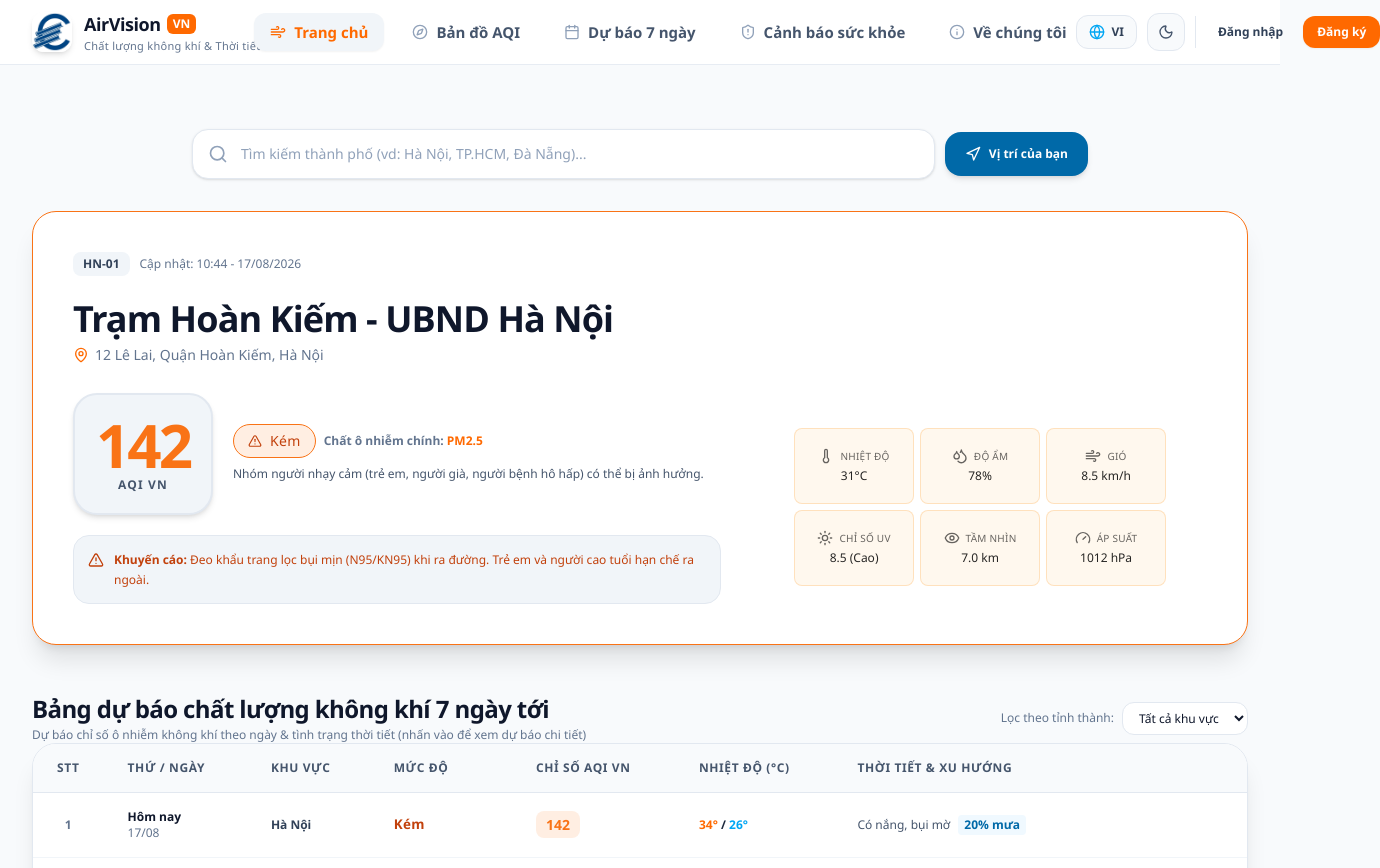
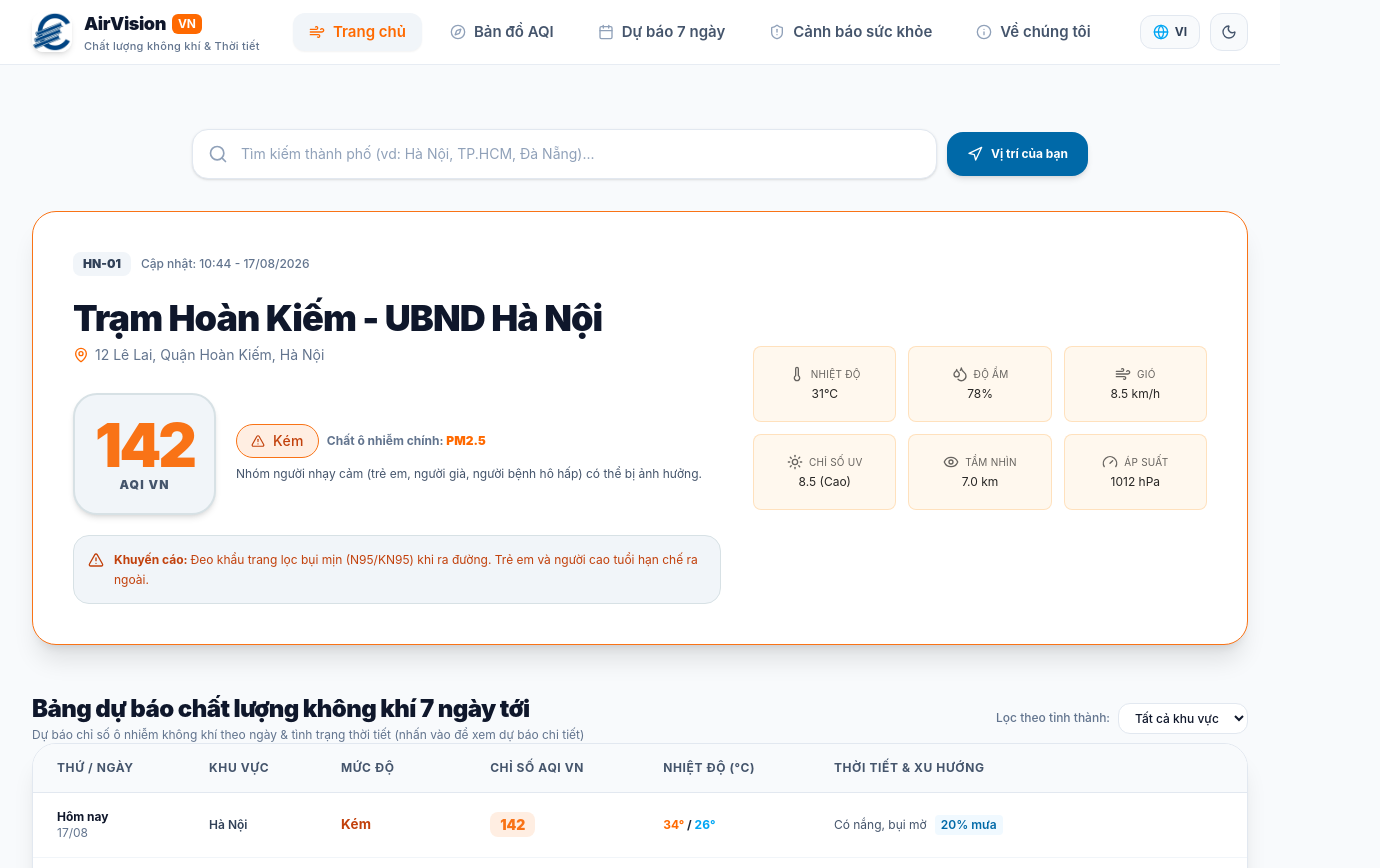
Before and after one commit to Duchuy-05/NCKH_Du-bao-chat-luong-khong-khi-AQI, a React (Vite) app in the folder frontend/: page / in a window 1280 px wide. Shown: the top 868 px of the page, 1380 px wide, since content can reach past the window. Built offline with nearby package versions, Linux system fonts and the light colour scheme.

Commit message:
feat: update Header component for improved accessibility and remove unused imports; enhance Home component with better navigation and user feedback

```diff
--- a/frontend/src/components/Header.tsx
+++ b/frontend/src/components/Header.tsx
@@ -3,7 +3,7 @@ import { useLocation, useNavigate } from 'react-router-dom';
 import { useTheme } from '../context/ThemeContext';
 import logoImg from '../assets/epu_logo.png';
 import { useLanguage } from '../context/LanguageContext';
-import { Sun, Moon, Globe, Menu, X, Wind, ShieldAlert, User, LogIn, Compass, Calendar, Info, MapPin } from 'lucide-react';
+import { Sun, Moon, Globe, Menu, X, Wind, ShieldAlert, Compass, Calendar, Info } from 'lucide-react';
 
 interface HeaderProps {
   onOpenAuth: (mode: 'login' | 'register') => void;
@@ -116,39 +116,6 @@ export const Header: React.FC<HeaderProps> = ({
             )}
           </button>
 
-          {/* User / Auth Buttons */}
-          {currentUser ? (
-            <div className="flex items-center gap-2.5 pl-2.5 border-l border-slate-200 dark:border-slate-700 shrink-0">
-              <div className="w-8 h-8 rounded-full bg-orange-500 text-white font-bold flex items-center justify-center text-xs shrink-0 shadow-xs">
-                {currentUser.name.charAt(0).toUpperCase()}
-              </div>
-              <span className="text-xs font-semibold text-slate-700 dark:text-slate-200 max-w-[100px] truncate whitespace-nowrap">
-                {currentUser.name}
-              </span>
-              <button
-                onClick={onLogout}
-                className="text-xs text-slate-400 hover:text-red-500 transition-colors ml-1 whitespace-nowrap shrink-0 cursor-pointer font-semibold"
-                title="Đăng xuất"
-              >
-                {t('nav.logout')}
-              </button>
-            </div>
-          ) : (
-            <div className="flex items-center gap-2 pl-2.5 border-l border-slate-200 dark:border-slate-700 shrink-0">
-              <button
-                onClick={() => onOpenAuth('login')}
-                className="text-xs font-bold px-3 py-2 rounded-xl text-slate-700 dark:text-slate-200 hover:bg-slate-100 dark:hover:bg-slate-800 transition-colors whitespace-nowrap shrink-0 flex items-center justify-center cursor-pointer"
-              >
-                <span className="whitespace-nowrap">{t('nav.login')}</span>
-              </button>
-              <button
-                onClick={() => onOpenAuth('register')}
-                className="text-xs font-bold px-3.5 py-2 rounded-xl bg-orange-500 hover:bg-orange-600 text-white shadow-xs hover:shadow transition-all whitespace-nowrap shrink-0 flex items-center justify-center cursor-pointer"
-              >
-                <span className="whitespace-nowrap">{t('nav.register')}</span>
-              </button>
-            </div>
-          )}
         </div>
 
         {/* Mobile Hamburger Button */}
@@ -199,45 +166,6 @@ export const Header: React.FC<HeaderProps> = ({
             })}
           </nav>
 
-          <div className="pt-4 border-t border-slate-100 dark:border-slate-800 flex flex-col gap-2">
-            {currentUser ? (
-              <div className="flex items-center justify-between px-2 py-2">
-                <span className="text-sm font-medium text-slate-700 dark:text-slate-200">
-                  {currentUser.name}
-                </span>
-                <button
-                  onClick={() => {
-                    onLogout?.();
-                    setIsMobileMenuOpen(false);
-                  }}
-                  className="text-xs text-red-500 font-semibold cursor-pointer"
-                >
-                  {t('nav.logout')}
-                </button>
-              </div>
-            ) : (
-              <div className="grid grid-cols-2 gap-2">
-                <button
-                  onClick={() => {
-                    setIsMobileMenuOpen(false);
-                    onOpenAuth('login');
-                  }}
-                  className="w-full py-2.5 rounded-xl border border-slate-200 dark:border-slate-700 text-xs font-semibold text-slate-700 dark:text-slate-200 cursor-pointer hover:bg-slate-50 dark:hover:bg-slate-800"
-                >
-                  {t('nav.login')}
-                </button>
-                <button
-                  onClick={() => {
-                    setIsMobileMenuOpen(false);
-                    onOpenAuth('register');
-                  }}
-                  className="w-full py-2.5 rounded-xl bg-orange-500 text-xs font-semibold text-white cursor-pointer hover:bg-orange-600"
-                >
-                  {t('nav.register')}
-                </button>
-              </div>
-            )}
-          </div>
         </div>
       )}
     </header>
--- a/frontend/src/context/LanguageContext.tsx
+++ b/frontend/src/context/LanguageContext.tsx
@@ -18,9 +18,6 @@ const translations: Record<Language, Record<string, string>> = {
     'nav.forecast': 'Dự báo 7 ngày',
     'nav.alerts': 'Cảnh báo sức khỏe',
     'nav.about': 'Về chúng tôi',
-    'nav.login': 'Đăng nhập',
-    'nav.register': 'Đăng ký',
-    'nav.logout': 'Đăng xuất',
 
     // Hero
     'hero.title': 'Dự báo Chất lượng Không khí & Thời tiết Việt Nam',
@@ -120,9 +117,6 @@ const translations: Record<Language, Record<string, string>> = {
     'nav.forecast': '7-Day Forecast',
     'nav.alerts': 'Health Alerts',
     'nav.about': 'About Us',
-    'nav.login': 'Sign In',
-    'nav.register': 'Sign Up',
-    'nav.logout': 'Sign Out',
 
     // Hero
     'hero.title': 'Vietnam Air Quality & Weather Forecast',
--- a/frontend/src/index.css
+++ b/frontend/src/index.css
@@ -1,10 +1,9 @@
-@import url('https://fonts.googleapis.com/css2?family=Fira+Code:wght@400;500;600;700&family=Fira+Sans:wght@300;400;500;600;700&display=swap');
 @custom-variant dark (&:where(.dark, .dark *));
 @import "tailwindcss";
 @custom-variant dark (&:where(.dark, .dark *));
 @import "./styles/theme.css";
 
 @theme {
-  --font-sans: 'Fira Sans', sans-serif;
-  --font-mono: 'Fira Code', monospace;
+  --font-sans: -apple-system, BlinkMacSystemFont, "SF Pro Text", "Segoe UI", sans-serif;
+  --font-mono: ui-monospace, SFMono-Regular, Menlo, Monaco, Consolas, "Liberation Mono", monospace;
 }
--- a/frontend/src/pages/Home.tsx
+++ b/frontend/src/pages/Home.tsx
@@ -179,7 +179,7 @@ export const Home: React.FC<HomeProps> = ({
   return (
     <div className="w-full space-y-12 pb-16">
       {/* 1. HERO SECTION */}
-      <section className="relative pt-6 sm:pt-10">
+      <section aria-labelledby="current-air-quality-title" className="relative pt-6 sm:pt-10">
         <FadeIn direction="up">
           {/* Search and Location Bar */}
           <div className="max-w-4xl mx-auto mb-8">
@@ -270,7 +270,7 @@ export const Home: React.FC<HomeProps> = ({
                 </div>
 
                 <div>
-                  <h1 className="text-2xl sm:text-3xl lg:text-4xl font-black tracking-tight text-slate-900 dark:text-white leading-tight">
+                  <h1 id="current-air-quality-title" className="text-2xl sm:text-3xl lg:text-4xl font-black tracking-tight text-slate-900 dark:text-white leading-tight">
                     {currentStation.name}
                   </h1>
                   <p className="text-xs sm:text-sm text-slate-500 dark:text-slate-400 mt-1 flex items-center gap-1.5">
@@ -281,9 +281,11 @@ export const Home: React.FC<HomeProps> = ({
 
                 {/* AQI Big Display & Status Banner */}
                 <div className="flex flex-wrap items-center gap-5 pt-2">
-                  <div
+                  <button
+                    type="button"
                     onClick={() => onSelectStation(currentStation)}
-                    className="flex items-center justify-center rounded-3xl p-5 shadow-md min-w-[140px] cursor-pointer hover:scale-105 transition-transform"
+                    aria-label={`${lang === 'vi' ? 'Xem chi tiết trạm' : 'View station details'}: ${currentStation.name}`}
+                    className="flex items-center justify-center rounded-3xl p-5 shadow-md min-w-[140px] cursor-pointer hover:scale-105 transition-transform focus-visible:outline-none focus-visible:ring-2 focus-visible:ring-orange-500"
                     style={{
                       backgroundColor: 'var(--bg-card-header)',
                       border: '2px solid var(--border-color)',
@@ -292,6 +294,7 @@ export const Home: React.FC<HomeProps> = ({
                   >
                     <div className="text-center">
                       <span
+                        aria-label={`AQI ${Math.round(currentStation.aqi)}`}
                         className="text-5xl sm:text-6xl font-black tracking-tighter"
                         style={{ color: category.color }}
                       >
@@ -301,7 +304,7 @@ export const Home: React.FC<HomeProps> = ({
                         AQI VN
                       </span>
                     </div>
-                  </div>
+                  </button>
 
                   <div className="space-y-1.5 flex-1 min-w-[200px]">
                     <div className="flex items-center gap-2">
@@ -317,9 +320,11 @@ export const Home: React.FC<HomeProps> = ({
                 </div>
 
                 {/* Health Warning Bar */}
-                <div
+                <button
+                  type="button"
                   onClick={onNavigateToAlerts}
-                  className="p-3.5 rounded-2xl border text-xs leading-relaxed flex items-start gap-2.5 cursor-pointer hover:opacity-90 transition-opacity"
+                  aria-label={lang === 'vi' ? 'Xem khuyến cáo sức khỏe' : 'View health advice'}
+                  className="w-full text-left p-3.5 rounded-2xl border text-xs leading-relaxed flex items-start gap-2.5 cursor-pointer hover:opacity-90 transition-opacity focus-visible:outline-none focus-visible:ring-2 focus-visible:ring-orange-500"
                   style={{
                     backgroundColor: 'var(--bg-card-header)',
                     borderColor: 'var(--border-color)',
@@ -332,12 +337,12 @@ export const Home: React.FC<HomeProps> = ({
                     <strong className="font-bold">{lang === 'vi' ? 'Khuyến cáo:' : 'Advisory:'} </strong>
                     <span>{lang === 'vi' ? category.healthAdviceVi : category.healthAdviceEn}</span>
                   </div>
-                </div>
+                </button>
               </div>
 
               {/* Right Column: 6 Weather Micro Metrics */}
-              <div className="lg:col-span-5 grid grid-cols-3 gap-1.5 w-fit mx-auto lg:translate-y-[50%]">
-                <div className="w-[120px] min-h-[76px] px-[10px] py-2 rounded-lg bg-orange-100/40 dark:bg-orange-950/30 border border-orange-200/70 dark:border-orange-900/50 flex flex-col items-center justify-center text-center">
+              <div className="lg:col-span-5 grid grid-cols-2 sm:grid-cols-3 gap-3 w-full">
+                <div className="min-w-0 min-h-[76px] px-2.5 py-2 rounded-lg bg-orange-100/40 dark:bg-orange-950/30 border border-orange-200/70 dark:border-orange-900/50 flex flex-col items-center justify-center text-center">
                   <div className="flex items-center gap-1.5">
                     <Thermometer className="w-4 h-4 text-black/60 dark:text-white/60" />
                     <span className="text-[10px] uppercase tracking-wide font-normal text-black/60 dark:text-white/60">{t('hero.temp')}</span>
@@ -345,7 +350,7 @@ export const Home: React.FC<HomeProps> = ({
                   <span className="text-xs font-normal text-black/85 dark:text-white/85 mt-1">{currentStation.temperature}°C</span>
                 </div>
 
-                <div className="w-[120px] min-h-[76px] px-[10px] py-2 rounded-lg bg-orange-100/40 dark:bg-orange-950/30 border border-orange-200/70 dark:border-orange-900/50 flex flex-col items-center justify-center text-center">
+                <div className="min-w-0 min-h-[76px] px-2.5 py-2 rounded-lg bg-orange-100/40 dark:bg-orange-950/30 border border-orange-200/70 dark:border-orange-900/50 flex flex-col items-center justify-center text-center">
                   <div className="flex items-center gap-1.5">
                     <Droplets className="w-4 h-4 text-black/60 dark:text-white/60" />
                     <span className="text-[10px] uppercase tracking-wide font-normal text-black/60 dark:text-white/60">{t('hero.humidity')}</span>
@@ -353,7 +358,7 @@ export const Home: React.FC<HomeProps> = ({
                   <span className="text-xs font-normal text-black/85 dark:text-white/85 mt-1">{currentStation.humidity}%</span>
                 </div>
 
-                <div className="w-[120px] min-h-[76px] px-[10px] py-2 rounded-lg bg-orange-100/40 dark:bg-orange-950/30 border border-orange-200/70 dark:border-orange-900/50 flex flex-col items-center justify-center text-center">
+                <div className="min-w-0 min-h-[76px] px-2.5 py-2 rounded-lg bg-orange-100/40 dark:bg-orange-950/30 border border-orange-200/70 dark:border-orange-900/50 flex flex-col items-center justify-center text-center">
                   <div className="flex items-center gap-1.5">
                     <Wind className="w-4 h-4 text-black/60 dark:text-white/60" />
                     <span className="text-[10px] uppercase tracking-wide font-normal text-black/60 dark:text-white/60">{t('hero.wind')}</span>
@@ -361,7 +366,7 @@ export const Home: React.FC<HomeProps> = ({
                   <span className="text-xs font-normal text-black/85 dark:text-white/85 mt-1">{currentStation.windSpeed} km/h</span>
                 </div>
 
-                <div className="w-[120px] min-h-[76px] px-[10px] py-2 rounded-lg bg-orange-100/40 dark:bg-orange-950/30 border border-orange-200/70 dark:border-orange-900/50 flex flex-col items-center justify-center text-center">
+                <div className="min-w-0 min-h-[76px] px-2.5 py-2 rounded-lg bg-orange-100/40 dark:bg-orange-950/30 border border-orange-200/70 dark:border-orange-900/50 flex flex-col items-center justify-center text-center">
                   <div className="flex items-center gap-1.5">
                     <Sun className="w-4 h-4 text-black/60 dark:text-white/60" />
                     <span className="text-[10px] uppercase tracking-wide font-normal text-black/60 dark:text-white/60">{t('hero.uv')}</span>
@@ -369,7 +374,7 @@ export const Home: React.FC<HomeProps> = ({
                   <span className="text-xs font-normal text-black/85 dark:text-white/85 mt-1">8.5 (Cao)</span>
                 </div>
 
-                <div className="w-[120px] min-h-[76px] px-[10px] py-2 rounded-lg bg-orange-100/40 dark:bg-orange-950/30 border border-orange-200/70 dark:border-orange-900/50 flex flex-col items-center justify-center text-center">
+                <div className="min-w-0 min-h-[76px] px-2.5 py-2 rounded-lg bg-orange-100/40 dark:bg-orange-950/30 border border-orange-200/70 dark:border-orange-900/50 flex flex-col items-center justify-center text-center">
                   <div className="flex items-center gap-1.5">
                     <Eye className="w-4 h-4 text-black/60 dark:text-white/60" />
                     <span className="text-[10px] uppercase tracking-wide font-normal text-black/60 dark:text-white/60">{t('hero.visibility')}</span>
@@ -377,7 +382,7 @@ export const Home: React.FC<HomeProps> = ({
                   <span className="text-xs font-normal text-black/85 dark:text-white/85 mt-1">7.0 km</span>
                 </div>
 
-                <div className="w-[120px] min-h-[76px] px-[10px] py-2 rounded-lg bg-orange-100/40 dark:bg-orange-950/30 border border-orange-200/70 dark:border-orange-900/50 flex flex-col items-center justify-center text-center">
+                <div className="min-w-0 min-h-[76px] px-2.5 py-2 rounded-lg bg-orange-100/40 dark:bg-orange-950/30 border border-orange-200/70 dark:border-orange-900/50 flex flex-col items-center justify-center text-center">
                   <div className="flex items-center gap-1.5">
                     <Gauge className="w-4 h-4 text-black/60 dark:text-white/60" />
                     <span className="text-[10px] uppercase tracking-wide font-normal text-black/60 dark:text-white/60">{t('hero.pressure')}</span>
@@ -419,12 +424,29 @@ export const Home: React.FC<HomeProps> = ({
             </div>
           </div>
 
+          {filteredForecast.length === 0 ? (
+            <div className="rounded-3xl border border-slate-200 surface-border bg-white dark:surface-card p-8 text-center shadow-sm">
+              <p className="text-sm font-semibold text-slate-700 dark:text-slate-200">
+                {lang === 'vi' ? 'Không có dữ liệu dự báo cho khu vực đã chọn.' : 'Forecast unavailable for the selected province.'}
+              </p>
+              <p className="mt-1 text-xs text-slate-500">
+                {lang === 'vi' ? 'Hãy thử chọn khu vực khác hoặc mở trang Dự báo.' : 'Try another province or open the Forecast page.'}
+              </p>
+              <button
+                type="button"
+                onClick={onNavigateToForecast}
+                className="mt-4 rounded-xl bg-orange-700 px-4 py-2 text-xs font-bold text-white transition-colors hover:bg-orange-800 focus-visible:outline-none focus-visible:ring-2 focus-visible:ring-orange-500"
+              >
+                {lang === 'vi' ? 'Mở trang Dự báo' : 'Open Forecast'}
+              </button>
+            </div>
+          ) : (
+          <>
           {/* Desktop Table View */}
           <div className="hidden md:block overflow-x-auto rounded-3xl border border-slate-200 surface-border bg-white dark:surface-card shadow-xl">
             <table className="w-full text-left border-collapse text-xs">
               <thead>
                 <tr className="border-b border-slate-200 surface-border bg-slate-50 dark:surface-card-header text-slate-600 dark:text-slate-300 font-bold uppercase tracking-wider text-xs">
-                  <th className="py-4 px-4 sm:px-6 text-center w-16">{t('table.col_stt')}</th>
                   <th className="py-4 px-6">{t('table.col_day')}</th>
                   <th className="py-4 px-6">{t('table.col_area')}</th>
                   <th className="py-4 px-6">{t('table.col_level')}</th>
@@ -434,26 +456,27 @@ export const Home: React.FC<HomeProps> = ({
                 </tr>
               </thead>
               <tbody className="divide-y divide-slate-100 dark:divide-slate-800/70">
-                {filteredForecast.map((item, index) => {
+                {filteredForecast.map((item) => {
                   const cat = getAQICategory(item.aqi);
                   return (
                     <tr
                       key={item.id}
-                      onClick={onNavigateToForecast}
-                      className="hover:bg-slate-100 dark:hover:bg-slate-800/70 transition-colors cursor-pointer"
+                      className="hover:bg-slate-100 dark:hover:bg-slate-800/70 transition-colors"
                       title="Nhấn để xem dự báo 7 ngày chi tiết / Click to view detailed 7-day forecast"
                       style={{
                         backgroundColor: item.aqi > 150 ? 'rgba(239, 68, 68, 0.04)' : undefined,
                       }}
                     >
-                      <td className="py-4 px-4 sm:px-6 text-center font-bold text-slate-500 dark:text-slate-400">
-                        {index + 1}
-                      </td>
                       <td className="py-4 px-6 font-bold text-slate-900 dark:text-white">
-                        <div>
+                        <button
+                          type="button"
+                          onClick={onNavigateToForecast}
+                          className="text-left focus-visible:outline-none focus-visible:ring-2 focus-visible:ring-inset focus-visible:ring-orange-500 rounded-sm"
+                          aria-label={`${lang === 'vi' ? 'Xem dự báo' : 'View forecast'}: ${item.location}, ${item.date}`}
+                        >
                           <span>{lang === 'vi' ? item.dayOfWeekVi : item.dayOfWeekEn}</span>
                           <span className="block text-xs text-slate-500 dark:text-slate-400 font-normal">{item.date}</span>
-                        </div>
+                        </button>
                       </td>
                       <td className="py-4 px-6 font-semibold text-slate-700 dark:text-slate-300">
                         {item.location}
@@ -494,19 +517,24 @@ export const Home: React.FC<HomeProps> = ({
 
           {/* Mobile Card Grid View */}
           <div className="grid grid-cols-1 gap-3 md:hidden">
-            {filteredForecast.map((item, index) => {
+            {filteredForecast.map((item) => {
               const cat = getAQICategory(item.aqi);
               return (
-                <div
+                <article
                   key={item.id}
                   onClick={onNavigateToForecast}
-                  className="p-4 rounded-2xl bg-white dark:surface-card border border-slate-200 surface-border shadow-sm space-y-2.5 cursor-pointer hover:border-white/35 transition-colors"
+                  className="p-4 rounded-2xl bg-white dark:surface-card border border-slate-200 surface-border shadow-sm space-y-2.5 cursor-pointer hover:border-white/35 transition-colors focus-visible:outline-none focus-visible:ring-2 focus-visible:ring-orange-500"
+                  tabIndex={0}
+                  role="button"
+                  aria-label={`${lang === 'vi' ? 'Xem dự báo' : 'View forecast'}: ${item.location}, ${item.date}`}
+                  onKeyDown={(event) => {
+                    if (event.key === 'Enter' || event.key === ' ') onNavigateToForecast();
+                  }}
                   title="Nhấn để xem dự báo 7 ngày chi tiết / Click to view detailed forecast"
                 >
                   <div className="flex items-center justify-between">
                     <div>
                       <span className="text-xs font-bold text-slate-900 dark:text-white">
-                        <span className="text-orange-500 font-black mr-1.5">#{index + 1}</span>
                         {lang === 'vi' ? item.dayOfWeekVi : item.dayOfWeekEn} ({item.date})
                       </span>
                       <span className="block text-xs text-slate-500 dark:text-slate-400">{item.location}</span>
@@ -529,10 +557,12 @@ export const Home: React.FC<HomeProps> = ({
                   <p className="text-xs text-slate-500">
                     {lang === 'vi' ? item.conditionVi : item.conditionEn} ({item.rainProbability}% xác suất mưa)
                   </p>
-                </div>
+                </article>
               );
             })}
           </div>
+          </>
+          )}
         </FadeIn>
       </section>
 
--- a/frontend/src/styles/theme.css
+++ b/frontend/src/styles/theme.css
@@ -4,31 +4,33 @@
     --bg-card: #FFFFFF;
     --bg-card-subtle: #F1F5F9;
     --bg-card-header: #F1F5F9;
-    --border-color: #E2E8F0;
+    --border-color: #D7E1E5;
     --text-main: #0F172A;
-    --text-muted: #64748B;
+    --text-muted: #536671;
     --accent-orange: #F97316;
+    --accent-orange-strong: #B94F16;
     --accent-blue: #0284C7;
     --accent-navy: #0F172A;
   }
 
   .dark {
-    --bg-primary: #0A0A0D;
+    --bg-primary: #0D171B;
     --bg-card: color-mix(in srgb, var(--bg-primary) 95%, white 5%);
     --bg-card-subtle: color-mix(in srgb, var(--bg-primary) 95%, white 5%);
     --bg-card-header: color-mix(in srgb, var(--bg-primary) 90%, white 10%);
     --border-color: color-mix(in srgb, var(--bg-primary) 88%, white 12%);
     --text-main: #F8FAFC;
     --text-muted: #94A3B8;
-    --accent-orange: #FB923C;
-    --accent-blue: #38BDF8;
+    --accent-orange: #E86F28;
+    --accent-orange-strong: #FF9D62;
+    --accent-blue: #55A9C5;
     --accent-navy: var(--bg-card-header);
   }
 
   body {
     background-color: var(--bg-primary);
     color: var(--text-main);
-    font-family: "Segoe UI", -apple-system, BlinkMacSystemFont, Roboto, sans-serif;
+    font-family: -apple-system, BlinkMacSystemFont, "SF Pro Text", "Segoe UI", sans-serif;
     overflow-x: hidden;
     transition: background-color 0.25s ease, color 0.25s ease;
   }
```
Also changed, not shown: 2 other files (tests, documents, lock files or other folders).
